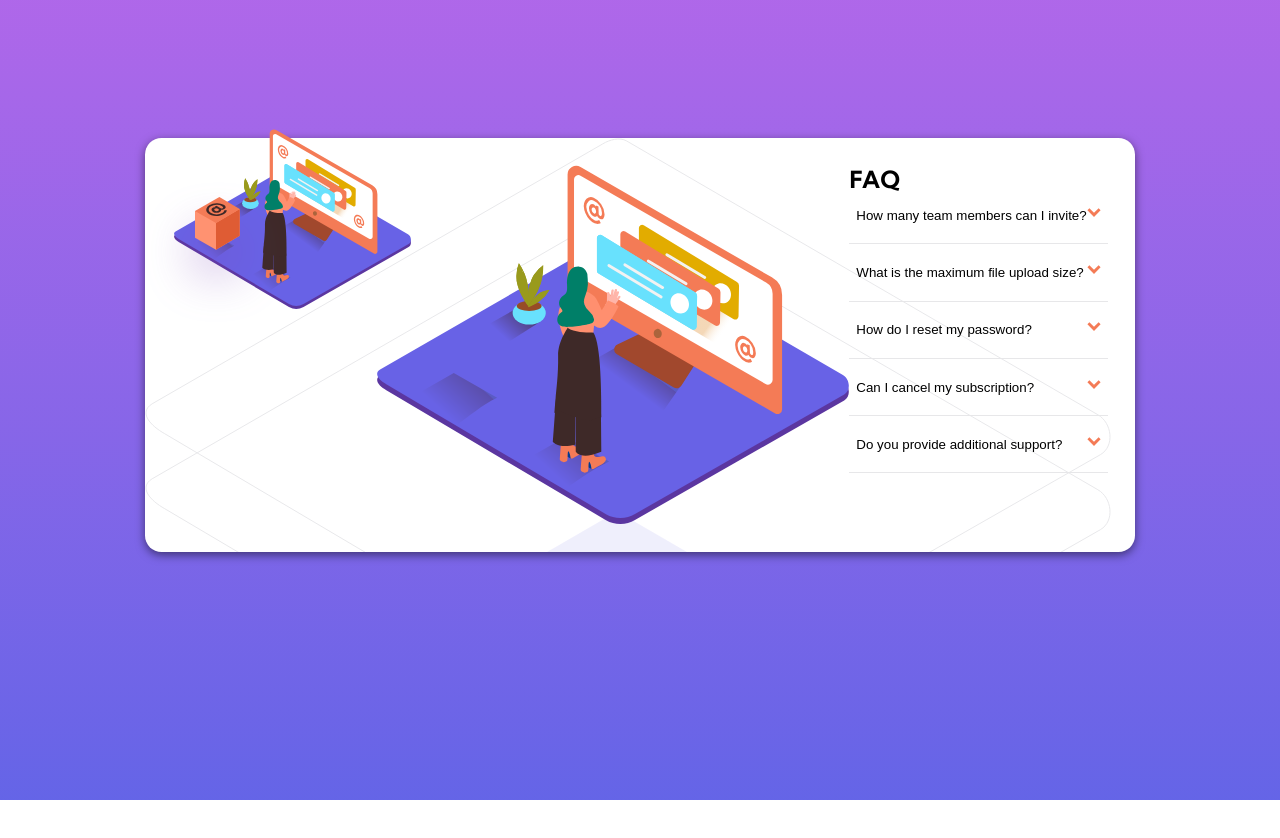
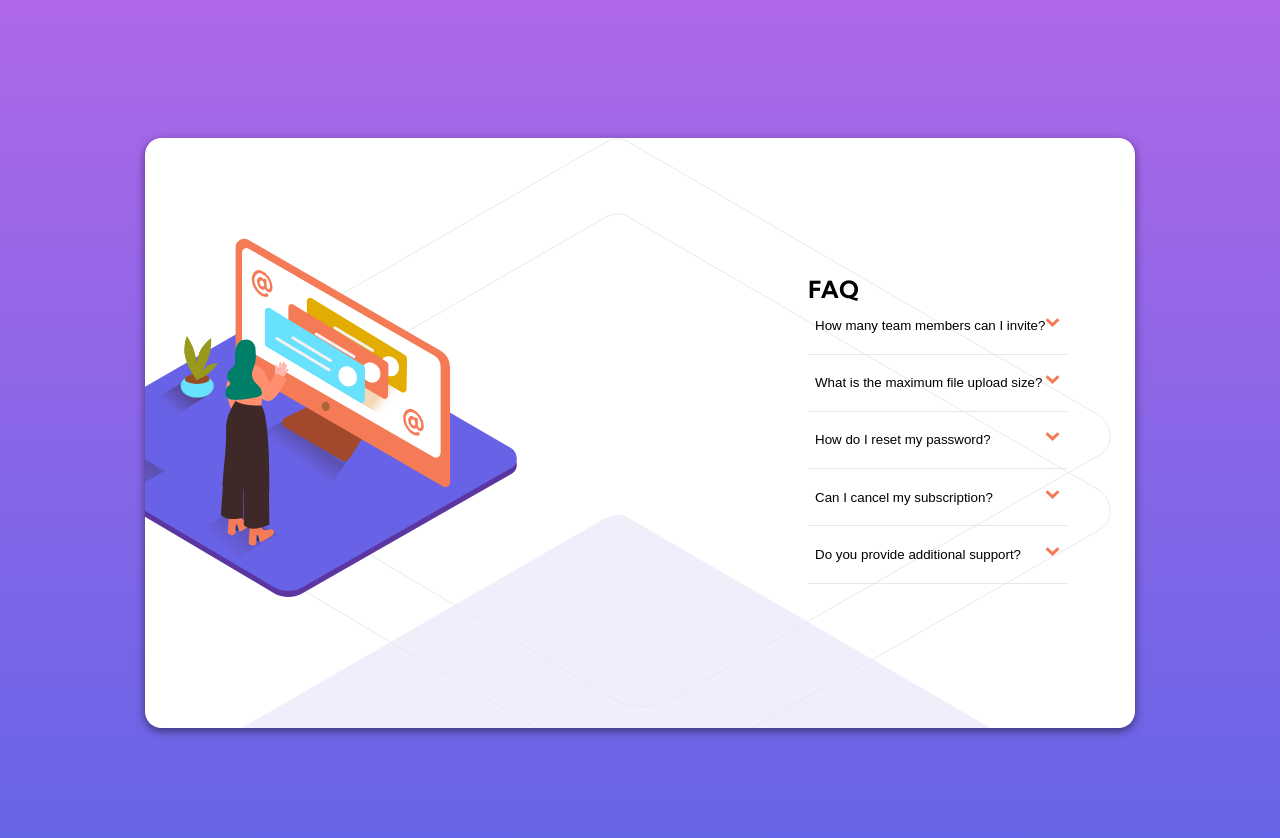
Before and after one commit to j3ffh95/faq-accordion-card, a plain HTML site: page index.html in a window 1280 px wide. Before the commit the page ends 800 px from the top, so only its background shows below. Drawn offline with Linux system fonts and the light colour scheme.

Commit message:
Fixed the position for the dektop picture

```diff
--- a/style.css
+++ b/style.css
@@ -144,6 +144,8 @@ img {
     display: flex;
     /* flex-direction: row-reverse; */
     justify-content: flex-end;
+    overflow: hidden;
+    padding: 10rem 5rem;
   }
 
   .card::before {
@@ -157,8 +159,12 @@ img {
   }
 
   .image-container {
+    display: none;
+  }
+
+  .image-desktop-container {
     position: absolute;
-    left: 0;
-    transform: none;
+    top: 100px;
+    left: -100px;
   }
 }
```
